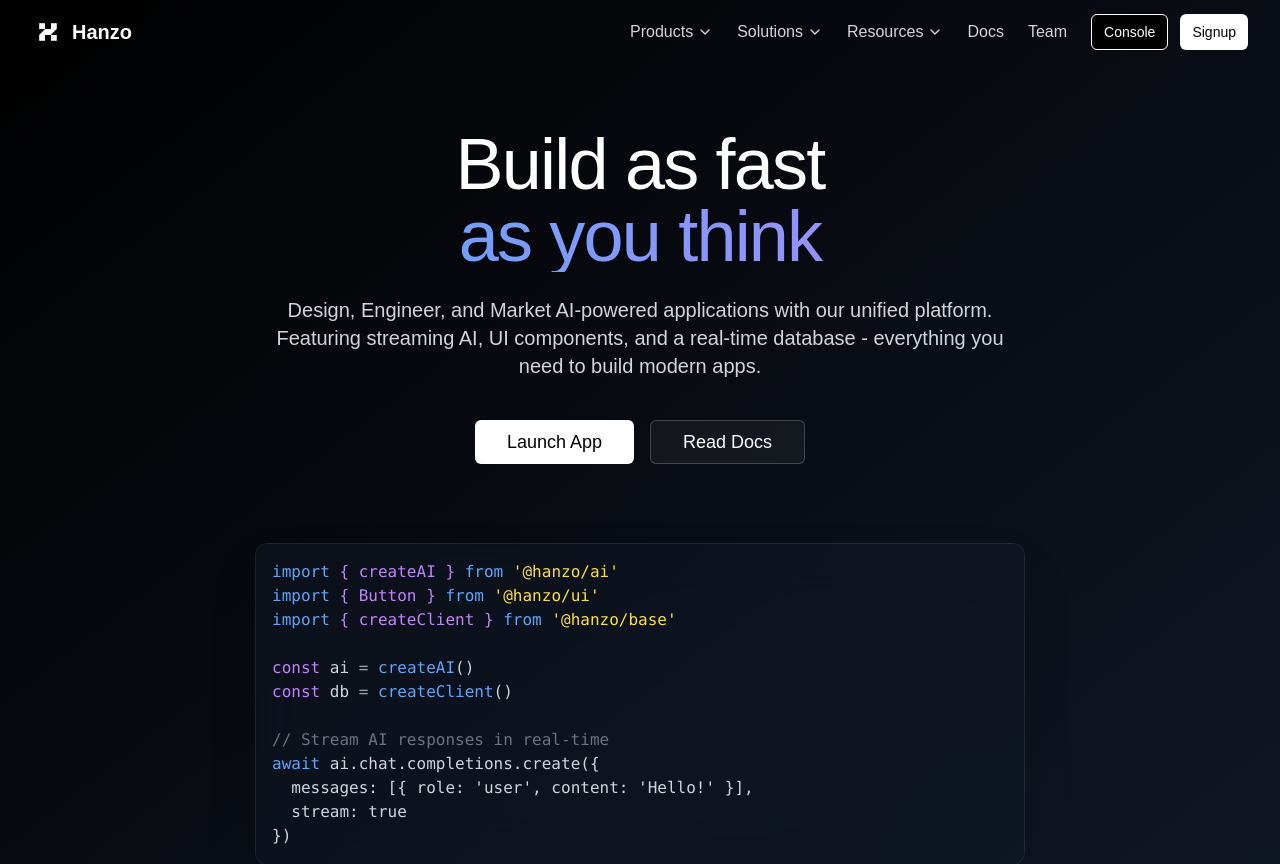
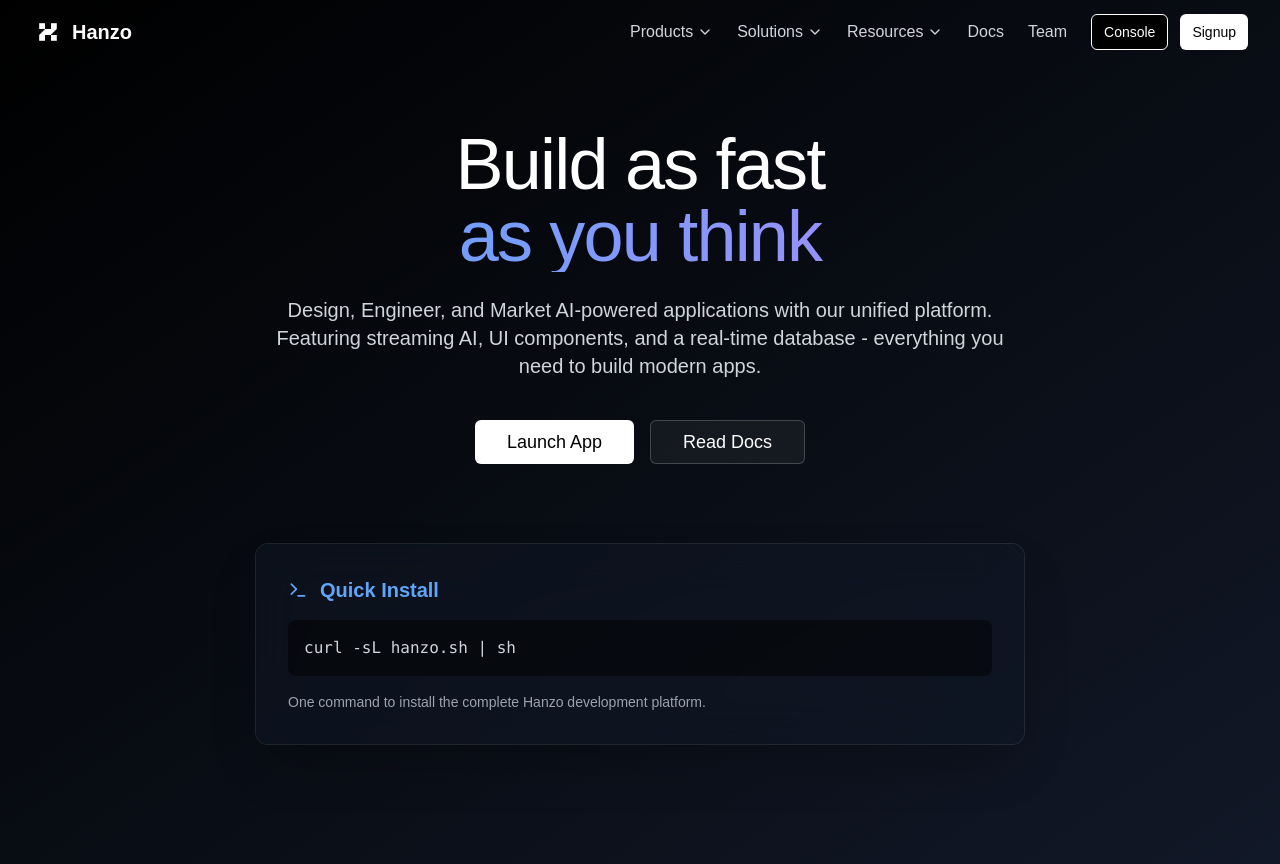
Before and after one commit to hanzo-apps/hanzo.industries, a React (Vite) app: page / in a window 1280 px wide. Shown: the top 864 px of the page. Built offline with nearby package versions, Linux system fonts and the light colour scheme; a web font is replaced by a local one.

Commit message:
Add Hanzo platform install example
The commit adds an example of how to install the Hanzo platform using the command `curl -sL hanzo.sh | sh` to the Hero section.

```diff
--- a/src/components/Hero.tsx
+++ b/src/components/Hero.tsx
@@ -1,6 +1,7 @@
 
 import { Button } from "@/components/ui/button";
 import { motion } from "framer-motion";
+import { Terminal } from "lucide-react";
 
 const Hero = () => {
   return (
@@ -45,7 +46,7 @@
               variant="outline"
               className="text-lg px-8 text-white border-white/20 bg-white/5 hover:bg-white/10"
             >
-              <a href="https://docs.hanzo.ai">Read Docs</a>
+              <a href="https://docs.hanzo.sh">Read Docs</a>
             </Button>
           </motion.div>
         </div>
@@ -54,41 +55,18 @@
           initial={{ opacity: 0, y: 40 }}
           animate={{ opacity: 1, y: 0 }}
           transition={{ duration: 0.7, delay: 0.3 }}
-          className="mt-20 rounded-xl bg-gray-900/50 p-4 backdrop-blur-xl ring-1 ring-white/10 shadow-2xl"
+          className="mt-20 rounded-xl bg-gray-900/50 p-8 backdrop-blur-xl ring-1 ring-white/10 shadow-2xl"
         >
-          <pre className="overflow-x-auto">
-            <code className="text-sm sm:text-base text-gray-300">
-              <span className="text-blue-400">import</span>{" "}
-              <span className="text-purple-400">{"{ createAI }"}</span>{" "}
-              <span className="text-blue-400">from</span>{" "}
-              <span className="text-yellow-300">'@hanzo/ai'</span>
-              {"\n"}
-              <span className="text-blue-400">import</span>{" "}
-              <span className="text-purple-400">{"{ Button }"}</span>{" "}
-              <span className="text-blue-400">from</span>{" "}
-              <span className="text-yellow-300">'@hanzo/ui'</span>
-              {"\n"}
-              <span className="text-blue-400">import</span>{" "}
-              <span className="text-purple-400">{"{ createClient }"}</span>{" "}
-              <span className="text-blue-400">from</span>{" "}
-              <span className="text-yellow-300">'@hanzo/base'</span>
-              {"\n\n"}
-              <span className="text-purple-400">const</span> ai{" "}
-              <span className="text-gray-400">=</span>{" "}
-              <span className="text-blue-400">createAI</span>()
-              {"\n"}
-              <span className="text-purple-400">const</span> db{" "}
-              <span className="text-gray-400">=</span>{" "}
-              <span className="text-blue-400">createClient</span>()
-              {"\n\n"}
-              <span className="text-gray-500">// Stream AI responses in real-time</span>
-              {"\n"}
-              <span className="text-blue-400">await</span> ai.chat.completions.create({"{\n"}
-              {"  "}messages: [{"{ role: 'user', content: 'Hello!' }"}],{"\n"}
-              {"  "}stream: true{"\n"}
-              {"}"})
-            </code>
-          </pre>
+          <div className="flex items-center gap-3 mb-4">
+            <Terminal className="text-blue-400" size={20} />
+            <h2 className="text-xl font-semibold text-blue-400">Quick Install</h2>
+          </div>
+          <div className="bg-black/50 rounded-lg p-4 mb-4">
+            <pre className="overflow-x-auto">
+              <code className="text-gray-300">curl -sL hanzo.sh | sh</code>
+            </pre>
+          </div>
+          <p className="text-sm text-gray-400">One command to install the complete Hanzo development platform.</p>
         </motion.div>
       </div>
     </div>
```
